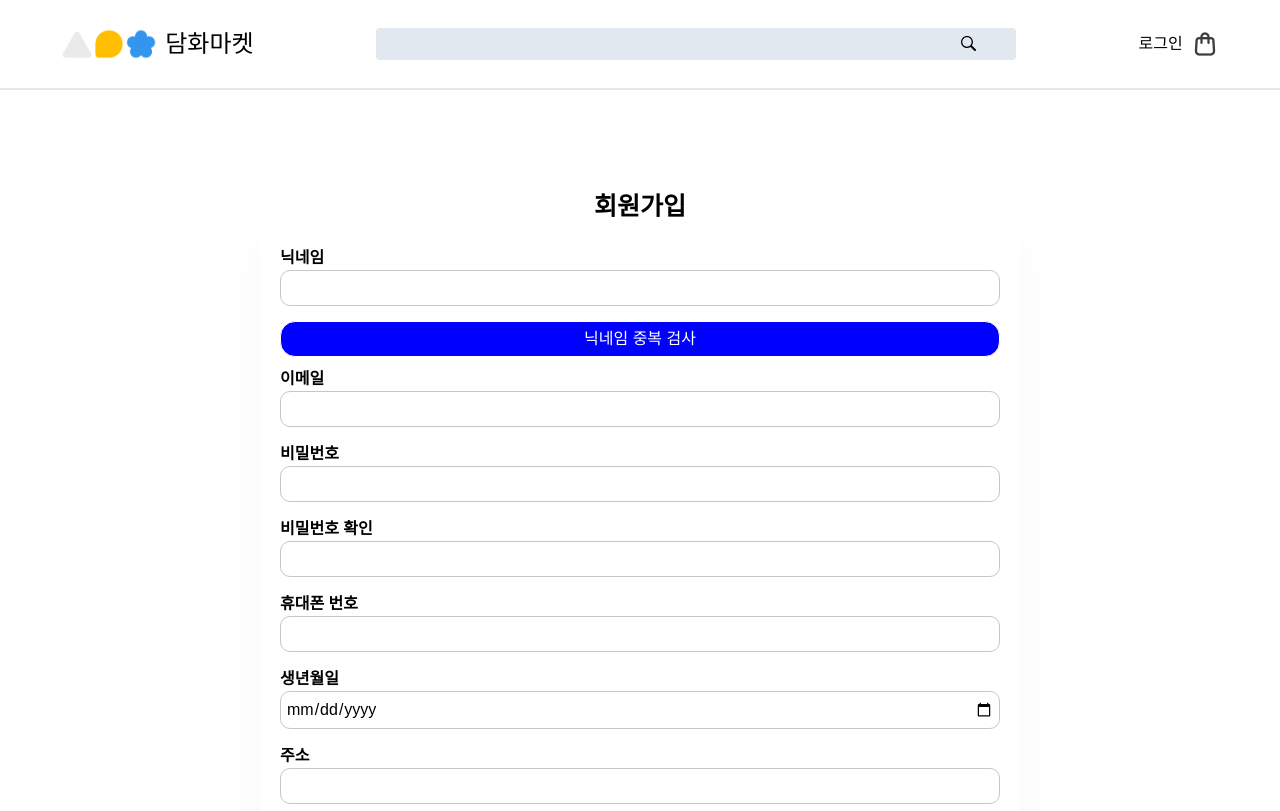
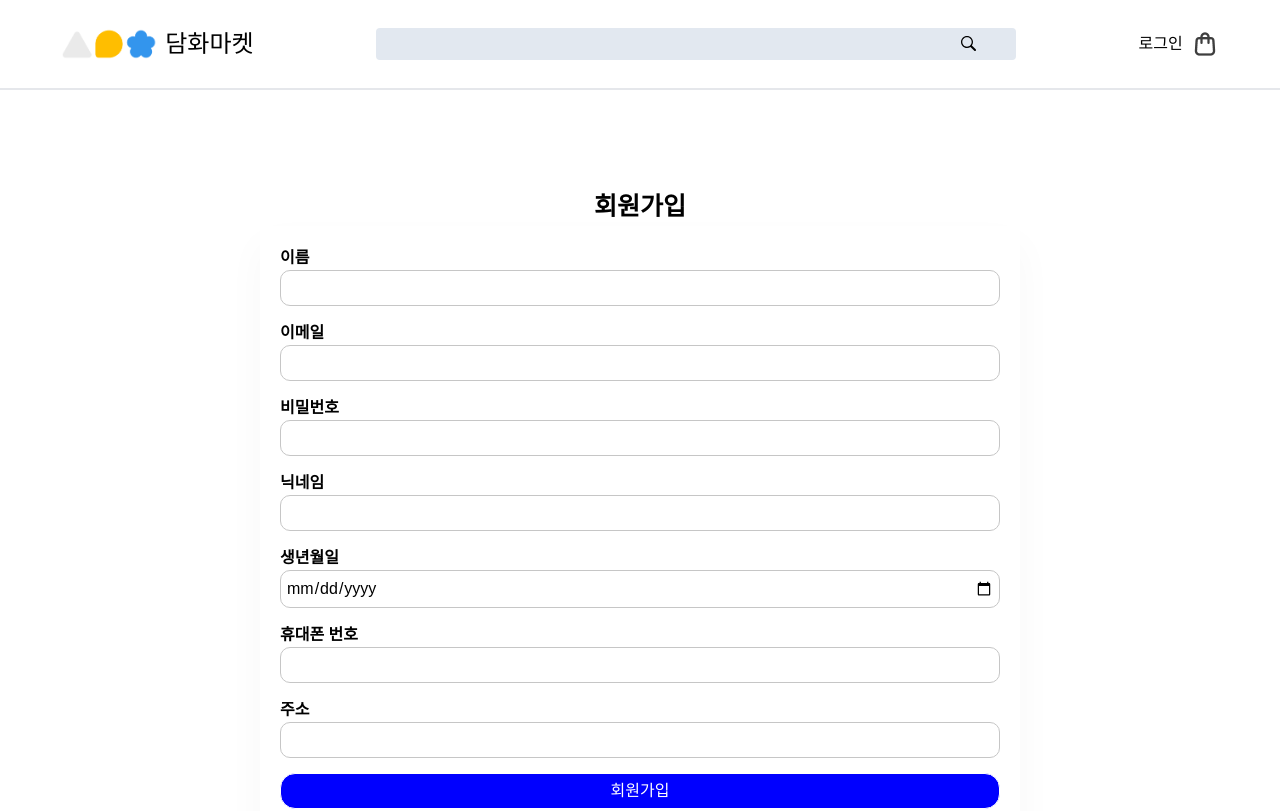
Before and after one commit to devparkse/damhwamarket2, a React (Create React App) app: page /signup in a window 1280 px wide. Shown: the top 811 px of the page. Built offline with nearby package versions, Linux system fonts and the light colour scheme.

Commit message:
로그인 회원가입 인풋 수정

```diff
--- a/src/pages/Basket.jsx
+++ b/src/pages/Basket.jsx
@@ -1,7 +1,7 @@
 import React from "react";
 
 const Basket = () => {
-  return <div>Basket</div>;
+    return <div>Basket</div>;
 };
 
 export default Basket;
--- a/src/pages/LogIn.jsx
+++ b/src/pages/LogIn.jsx
@@ -3,8 +3,12 @@ import { Link, useNavigate } from "react-router-dom";
 import LoginDiv from "../style/loginCss";
 
 const LogIn = () => {
-  const [email, setEmail] = useState("");
-  const [pw, setPw] = useState("");
+    const [loginUser, setLoginUser] = useState({});
+    const handelChange = (e) => {
+        const { name, value } = e.target;
+        setLoginUser({ ...loginUser, [name]: value });
+    };
+
     const navigate = useNavigate();
 
     return (
@@ -15,17 +19,18 @@ const LogIn = () => {
                     <label>이메일</label>
                     <input
                         type="email"
+                        name="email"
+                        value={loginUser.email}
+                        onChange={handelChange}
                         required
-            value={email}
-            onChange={(event) => setEmail(event.target.value)}
                     />
                     <label>비밀번호</label>
                     <input
                         type="password"
+                        name="pwd"
+                        value={loginUser.password}
+                        onChange={handelChange}
                         required
-            maxLength={8}
-            value={pw}
-            onChange={(event) => setPw(event.target.value)}
                     />
                     <button>로그인</button>
                     <button
--- a/src/pages/SignUp.jsx
+++ b/src/pages/SignUp.jsx
@@ -1,53 +1,11 @@
 import React, { useState } from "react";
-import { useNavigate } from "react-router-dom";
 import SignUpDiv from "../style/signUpCss";
-import axios from "axios";
 
 const SignUp = () => {
-  const [nickName, setNickName] = useState("");
-  const [email, setEmail] = useState("");
-  const [pw, setPw] = useState("");
-  const [pwCheck, setPwCheck] = useState("");
-  // 연속 버튼을 막는 변수
-  const [btflag, setBtFlag] = useState(false);
-
-  //이동
-  const navigate = useNavigate();
-
-  // 회원가입 기능
-  // 이후 추가
-
-  // 닉네임 중복 검사
-  const [nameCheck, setNameCheck] = useState(false);
-  const nameCheckFn = (e) => {
-    e.preventDefault();
-    //닉네임 입력 되었는지 확인
-    if (!nickName) {
-      return alert("닉네임을 입력해 주세요.");
-    }
-    //데이터 베이스 서버 UserModel 에서 닉네임 존재 여부 파악
-    const body = {
-      displayName: nickName,
-    };
-    axios
-      .post("/api/user/namecheck", body)
-      .then((res) => {
-        if (res.data.success) {
-          if (res.data.check) {
-            //등록 가능
-            //사용자 중복 체크 완료
-            setNameCheck(true);
-            alert("사용 가능한 닉네임입니다.");
-          } else {
-            //등록 불가능
-            setNameCheck(false);
-            alert("이미 등록된 닉네임입니다.");
-          }
-        }
-      })
-      .catch((err) => {
-        console.log(err);
-      });
+    const [signUpUser, setSingUpUser] = useState({});
+    const handelChange = (e) => {
+        const { name, value } = e.target;
+        setSingUpUser({ ...signUpUser, [name]: value });
     };
 
     return (
@@ -55,53 +13,63 @@ const SignUp = () => {
             <SignUpDiv>
                 <h1>회원가입</h1>
                 <form>
-          <label>닉네임</label>
+                    <label>이름</label>
                     <input
                         type="text"
+                        name="name"
+                        value={signUpUser.name}
+                        onChange={handelChange}
                         required
-            value={nickName}
-            maxLength={20}
-            minLength={3}
-            onChange={(e) => setNickName(e.target.value)}
                     />
-          <button onClick={(e) => nameCheckFn(e)}>닉네임 중복 검사</button>
                     <label>이메일</label>
                     <input
                         type="email"
+                        name="email"
+                        value={signUpUser.email}
+                        onChange={handelChange}
                         required
-            value={email}
-            onChange={(e) => setEmail(e.target.value)}
                     />
                     <label>비밀번호</label>
                     <input
                         type="password"
+                        name="pwd"
+                        value={signUpUser.pwd}
+                        onChange={handelChange}
                         required
-            value={pw}
-            maxLength={16}
-            minLength={6}
-            onChange={(e) => setPw(e.target.value)}
                     />
-          <label>비밀번호 확인</label>
+                    <label>닉네임</label>
                     <input
-            type="password"
+                        type="text"
+                        name="nickname"
+                        value={signUpUser.nickname}
+                        onChange={handelChange}
                         required
-            value={pwCheck}
-            maxLength={16}
-            minLength={6}
-            onChange={(e) => setPwCheck(e.target.value)}
+                    />
+                    <label>생년월일</label>
+                    <input
+                        type="date"
+                        name="birth"
+                        value={signUpUser.birth}
+                        onChange={handelChange}
+                        required
                     />
                     <label>휴대폰 번호</label>
-          <input type="tel" maxLength={11} />
-          <label>생년월일</label>
-          <input type="date" />
+                    <input
+                        type="tel"
+                        name="phone"
+                        value={signUpUser.phone}
+                        onChange={handelChange}
+                        required
+                    />
                     <label>주소</label>
-          <input type="local" />
-          {/* 회원가입 기능 실행 */}
-          <button
-          // 이후에 기능 추가 disabled={btflag} onClick={(e) => (e)}
-          >
-            회원가입
-          </button>
+                    <input
+                        type="local"
+                        name="address"
+                        value={signUpUser.address}
+                        onChange={handelChange}
+                        required
+                    />
+                    <button>회원가입</button>
                 </form>
             </SignUpDiv>
         </div>
```
Lines whose indentation alone changed are shown as unchanged.
